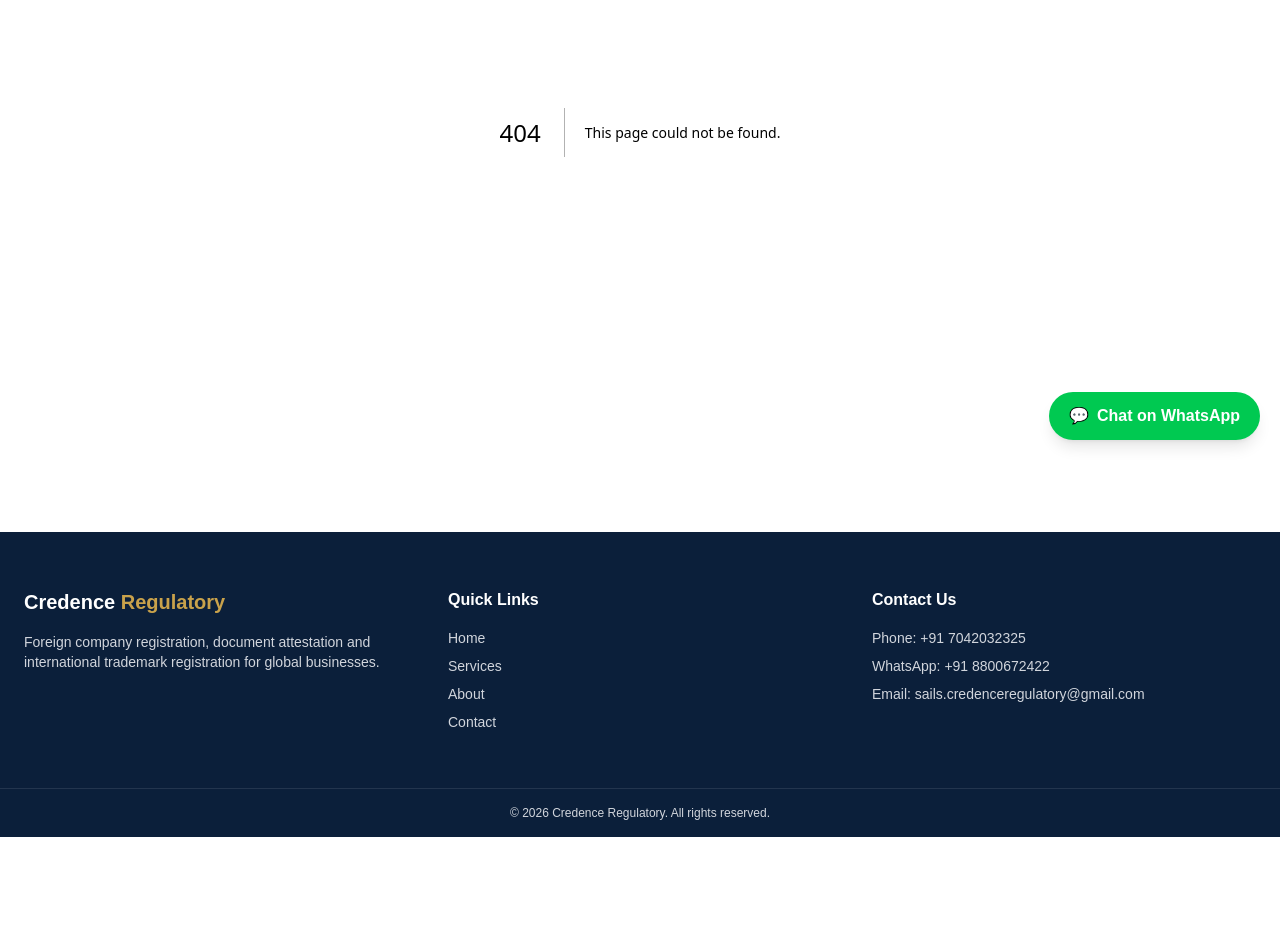
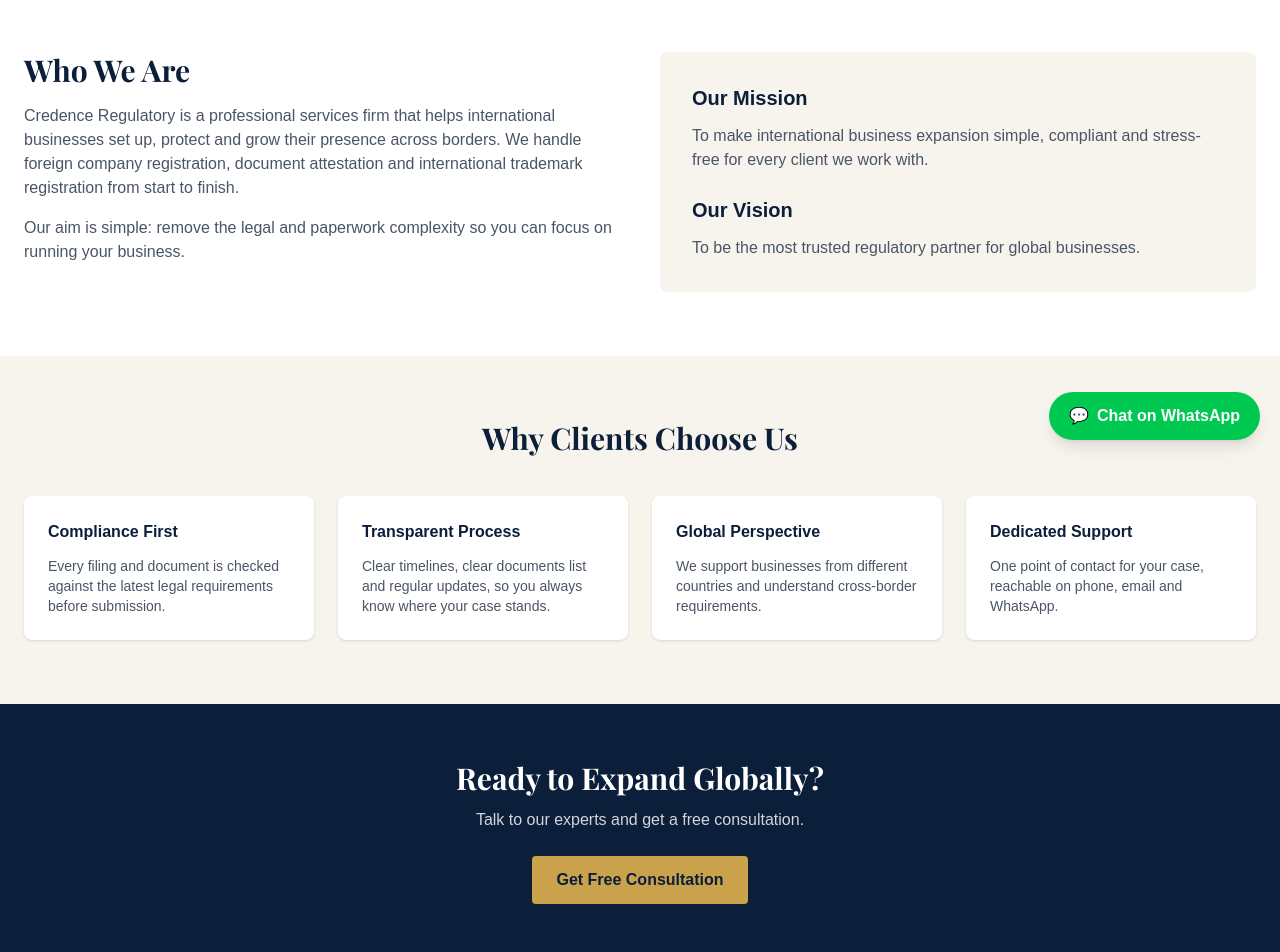
Before and after one commit to devgurll07/Credence-Regulatory, a Next.js app: page /about in a window 1280 px wide. Before the commit this address had no page. Shown: the part 340-1292 px from the top of the page. Before the commit the page ends 1177 px from the top, so only its background shows below. Built offline with nearby package versions, Linux system fonts and the light colour scheme; a web font is replaced by a local one.

Commit message:
Add About page

```diff
--- /dev/null
+++ b/src/app/about/page.js
@@ -0,0 +1,109 @@
+export const metadata = {
+  title: "About Us | Credence Regulatory",
+  description:
+    "Credence Regulatory helps global businesses with foreign company registration, document attestation and international trademark registration.",
+};
+
+const values = [
+  {
+    title: "Compliance First",
+    text: "Every filing and document is checked against the latest legal requirements before submission.",
+  },
+  {
+    title: "Transparent Process",
+    text: "Clear timelines, clear documents list and regular updates, so you always know where your case stands.",
+  },
+  {
+    title: "Global Perspective",
+    text: "We support businesses from different countries and understand cross-border requirements.",
+  },
+  {
+    title: "Dedicated Support",
+    text: "One point of contact for your case, reachable on phone, email and WhatsApp.",
+  },
+];
+
+export default function AboutPage() {
+  return (
+    <main>
+      {/* Page header */}
+      <section className="bg-navy text-white">
+        <div className="mx-auto max-w-7xl px-6 py-16">
+          <p className="text-sm font-semibold uppercase tracking-widest text-gold">
+            About Credence Regulatory
+          </p>
+          <h1 className="mt-3 max-w-3xl font-[family-name:var(--font-playfair)] text-4xl font-bold md:text-5xl">
+            Your Trusted Partner for Cross-Border Business Compliance
+          </h1>
+        </div>
+      </section>
+
+      {/* Who we are */}
+      <section className="mx-auto grid max-w-7xl gap-10 px-6 py-16 md:grid-cols-2">
+        <div>
+          <h2 className="font-[family-name:var(--font-playfair)] text-3xl font-bold text-navy">
+            Who We Are
+          </h2>
+          <p className="mt-4 text-gray-600">
+            Credence Regulatory is a professional services firm that helps
+            international businesses set up, protect and grow their presence
+            across borders. We handle foreign company registration, document
+            attestation and international trademark registration from start to
+            finish.
+          </p>
+          <p className="mt-4 text-gray-600">
+            Our aim is simple: remove the legal and paperwork complexity so you
+            can focus on running your business.
+          </p>
+        </div>
+
+        <div className="rounded-lg bg-cream p-8">
+          <h3 className="text-xl font-semibold text-navy">Our Mission</h3>
+          <p className="mt-3 text-gray-600">
+            To make international business expansion simple, compliant and
+            stress-free for every client we work with.
+          </p>
+          <h3 className="mt-6 text-xl font-semibold text-navy">Our Vision</h3>
+          <p className="mt-3 text-gray-600">
+            To be the most trusted regulatory partner for global businesses.
+          </p>
+        </div>
+      </section>
+
+      {/* Values */}
+      <section className="bg-cream">
+        <div className="mx-auto max-w-7xl px-6 py-16">
+          <h2 className="text-center font-[family-name:var(--font-playfair)] text-3xl font-bold text-navy">
+            Why Clients Choose Us
+          </h2>
+          <div className="mt-10 grid gap-6 sm:grid-cols-2 lg:grid-cols-4">
+            {values.map((v) => (
+              <div key={v.title} className="rounded-lg bg-white p-6 shadow-sm">
+                <h3 className="font-semibold text-navy">{v.title}</h3>
+                <p className="mt-3 text-sm text-gray-600">{v.text}</p>
+              </div>
+            ))}
+          </div>
+        </div>
+      </section>
+
+      {/* CTA */}
+      <section className="bg-navy text-white">
+        <div className="mx-auto max-w-4xl px-6 py-14 text-center">
+          <h2 className="font-[family-name:var(--font-playfair)] text-3xl font-bold">
+            Ready to Expand Globally?
+          </h2>
+          <p className="mt-3 text-gray-300">
+            Talk to our experts and get a free consultation.
+          </p>
+          <a
+            href="/contact"
+            className="mt-6 inline-block rounded bg-gold px-6 py-3 font-semibold text-navy hover:opacity-90"
+          >
+            Get Free Consultation
+          </a>
+        </div>
+      </section>
+    </main>
+  );
+}
```
